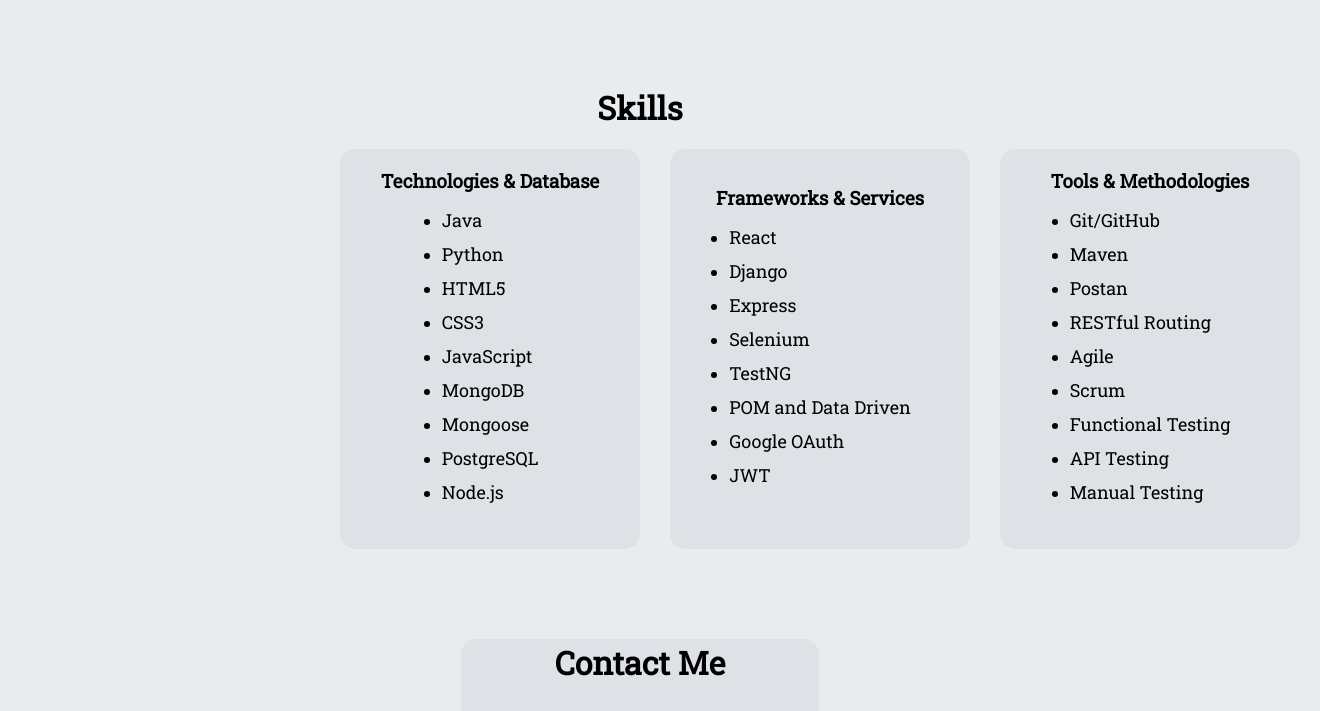
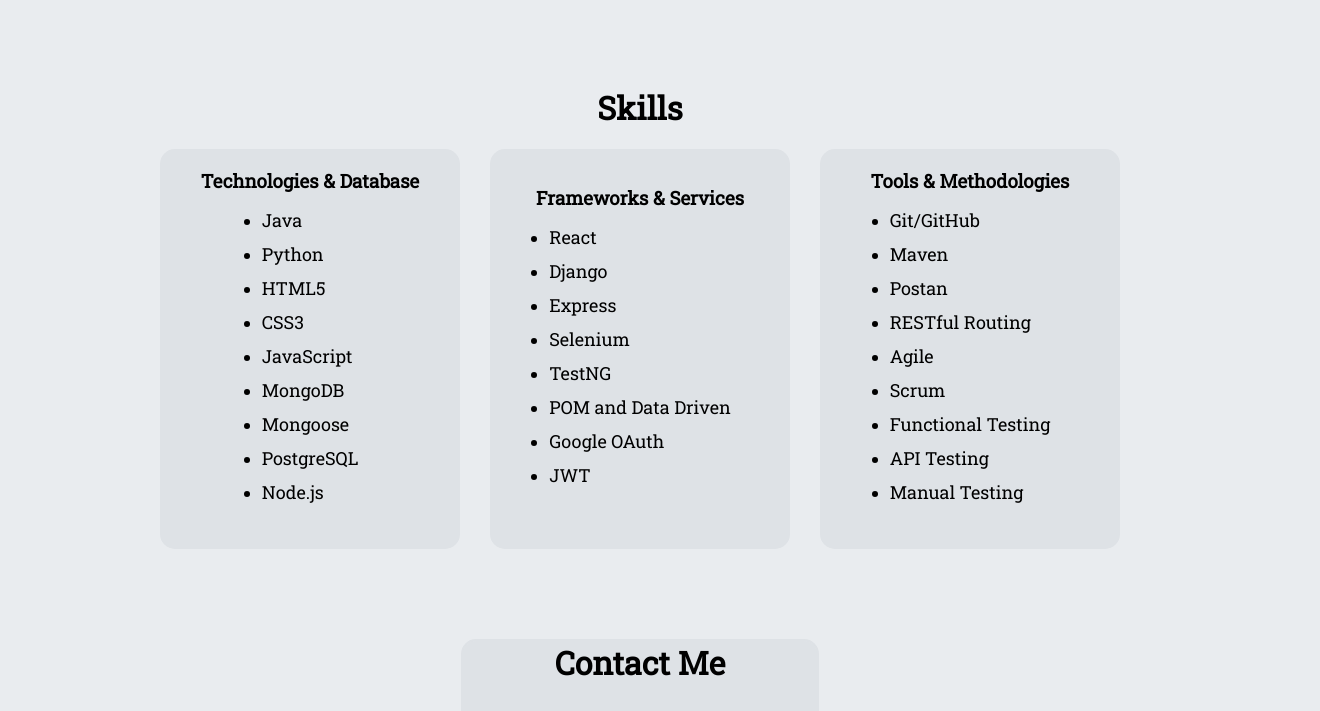
Before and after one commit to Muguntha96/muguntha-portfolio, a plain HTML site: page index.html in a window 1280 px wide. Shown: the part 2620-3331 px from the top of the page, 1320 px wide, since content can reach past the window. Drawn offline with Linux system fonts and the light colour scheme.

Commit message:
change margin in skills list

```diff
--- a/css/style.css
+++ b/css/style.css
@@ -268,7 +268,7 @@ nav .fa-solid{
   grid-gap: 30px;
   padding: 20px;
   width: 1000px;
-  margin-left: 18%;
+  margin-left: 0%;
   height: 100%;
 }
 .skill-card{
```
